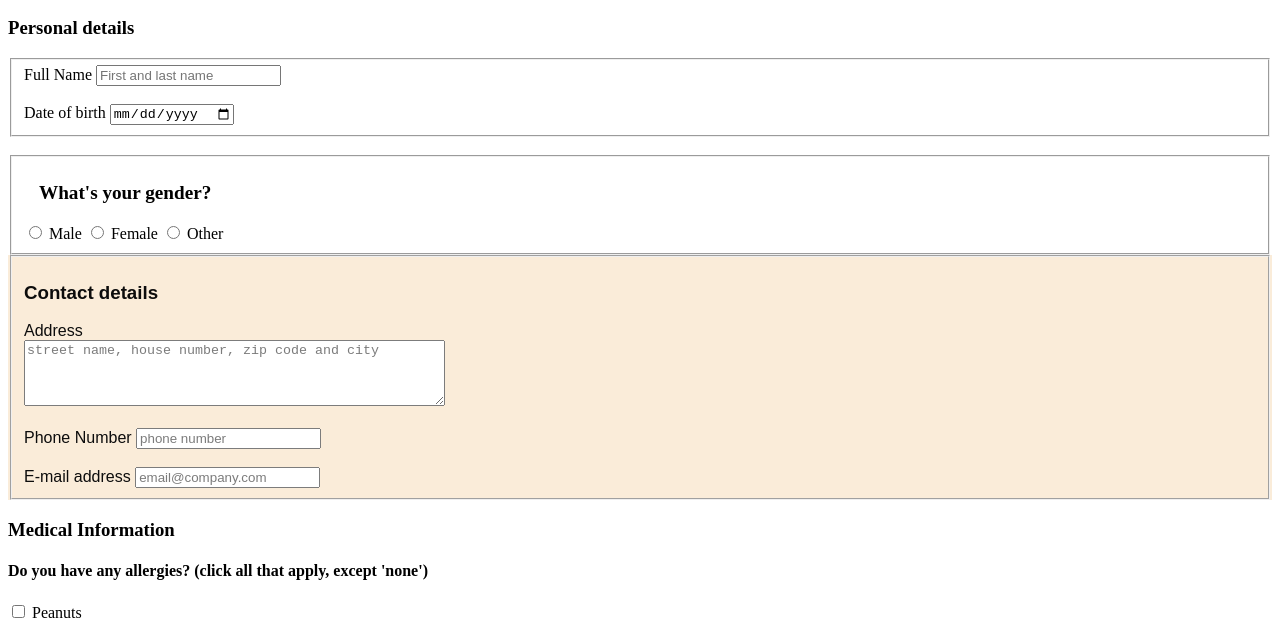
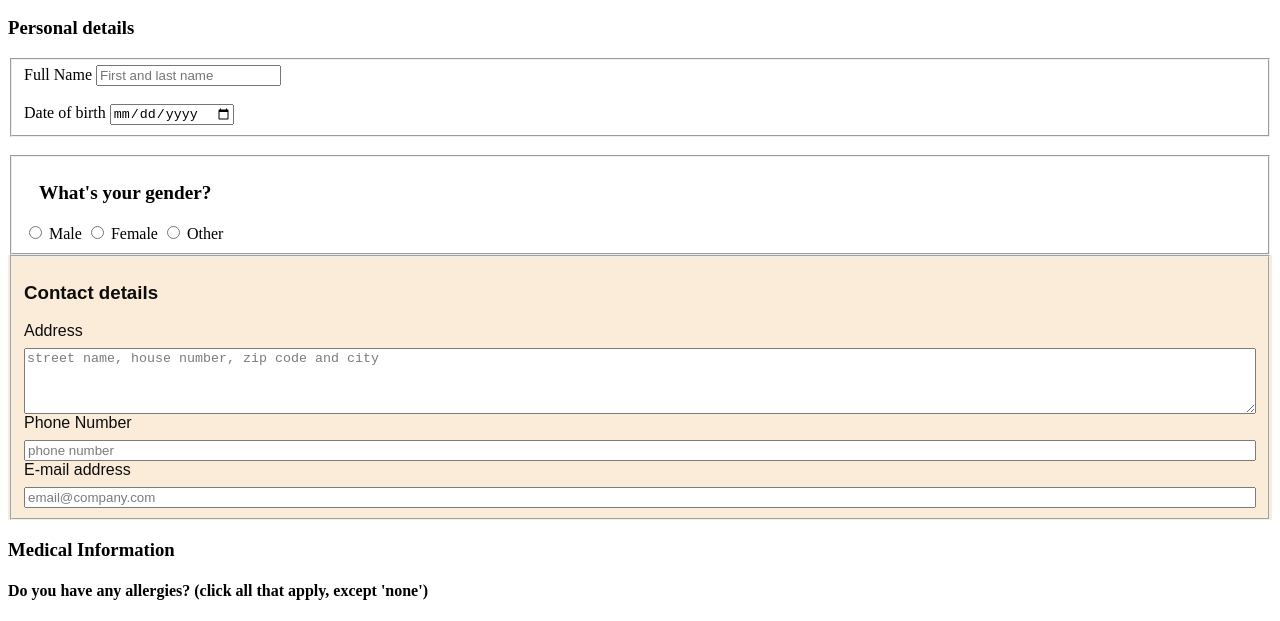
Before and after one commit to cryptocam1982/Exercise-Medical-History-Intake-Form, a plain HTML site: page index.html in a window 1280 px wide. Shown: the part 110-731 px from the top of the page. Drawn offline with Linux system fonts and the light colour scheme.

Commit message:
Group contact form fields with Flexbox

```diff
--- a/index.html
+++ b/index.html
@@ -35,8 +35,8 @@
             <div class="contact-details">
                 <fieldset>
                     <h3>Contact details</h3>
+                    <div class="row">
                         <label for="address">Address</label>
-                    <br />
                         <textarea
                             id="address"
                             name="address"
@@ -44,10 +44,17 @@
                             cols="50"
                             placeholder="street name, house number, zip code and city"
                             required></textarea>
-                    <br /><br />
+                    </div>
+                    <div class="row">
                         <label for="phone-number">Phone Number</label>
-                    <input type="tel" id="phone-number" name="phone-number" required placeholder="phone number" />
-                    <br /><br />
+                        <input
+                            type="tel"
+                            id="phone-number"
+                            name="phone-number"
+                            required
+                            placeholder="phone number" />
+                    </div>
+                    <div class="row">
                         <label for="email">E-mail address</label>
                         <input
                             type="email"
@@ -56,6 +63,7 @@
                             placeholder="email@company.com"
                             title="Please enter a valid email address (e.g. email@company.com)"
                             required />
+                    </div>
                 </fieldset>
             </div>
             <section>
--- a/styles.css
+++ b/styles.css
@@ -49,3 +49,9 @@
 .other-conditions {
     display: grid;
 }
+
+.row {
+    display: flex;
+    flex-direction: column;
+    gap: 0.5rem;
+}
```
Lines whose indentation alone changed are shown as unchanged.
